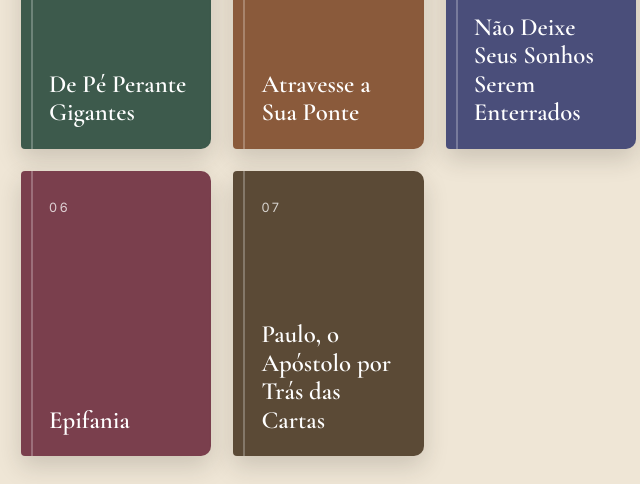
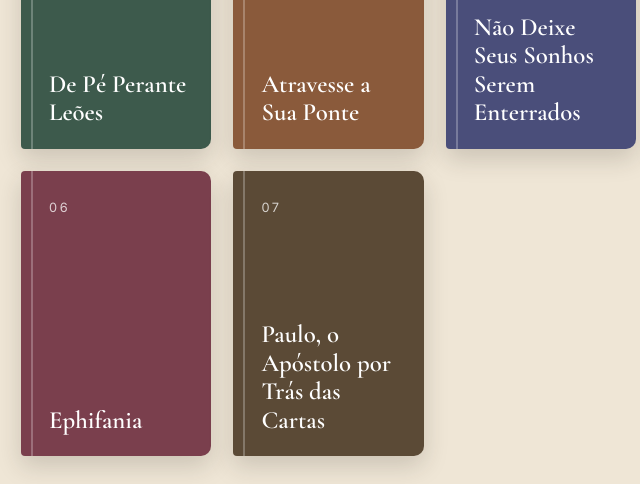
Before and after one commit to eriisidoro22-cyber/ocaminholivros, a plain HTML site: page index.html in a window 1280 px wide. Shown: the part 1862-2346 px from the top of the page, 99-739 px from the left. Drawn offline with nearby package versions, Linux system fonts and the light colour scheme.

Commit message:
Atualiza títulos: De Pé Perante Leões e Ephifania
Co-Authored-By: Claude Opus 5.5 <noreply@anthropic.com>
Claude-Session: https://claude.ai/code/session_01H261P4DweXiExDRQnPRFkN

```diff
--- a/index.html
+++ b/index.html
@@ -73,12 +73,12 @@
         <p class="subtitulo-secao">Cada título, um novo passo na caminhada.</p>
 
         <ol class="estante">
-          <li class="livro cor-1"><span class="numero">01</span><h3>De Pé Perante Gigantes</h3></li>
+          <li class="livro cor-1"><span class="numero">01</span><h3>De Pé Perante Leões</h3></li>
           <li class="livro cor-2"><span class="numero">02</span><h3>Atravesse a Sua Ponte</h3></li>
           <li class="livro cor-3"><span class="numero">03</span><h3>Não Deixe Seus Sonhos Serem Enterrados</h3></li>
           <li class="livro cor-4"><span class="numero">04</span><h3>Abra o Seu Presente</h3></li>
           <li class="livro cor-5"><span class="numero">05</span><h3>Entre Letras e Códigos</h3></li>
-          <li class="livro cor-6"><span class="numero">06</span><h3>Epifania</h3></li>
+          <li class="livro cor-6"><span class="numero">06</span><h3>Ephifania</h3></li>
           <li class="livro cor-7"><span class="numero">07</span><h3>Paulo, o Apóstolo por Trás das Cartas</h3></li>
         </ol>
       </div>
```
